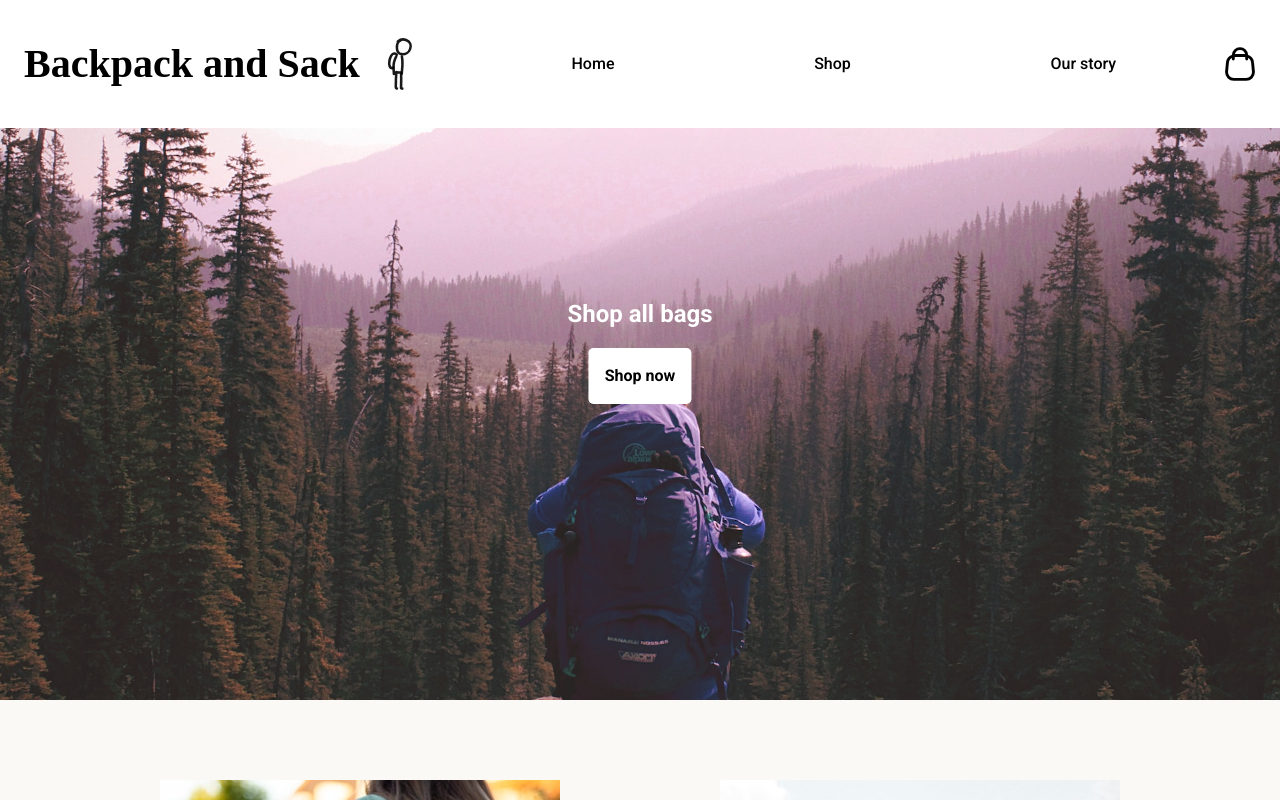
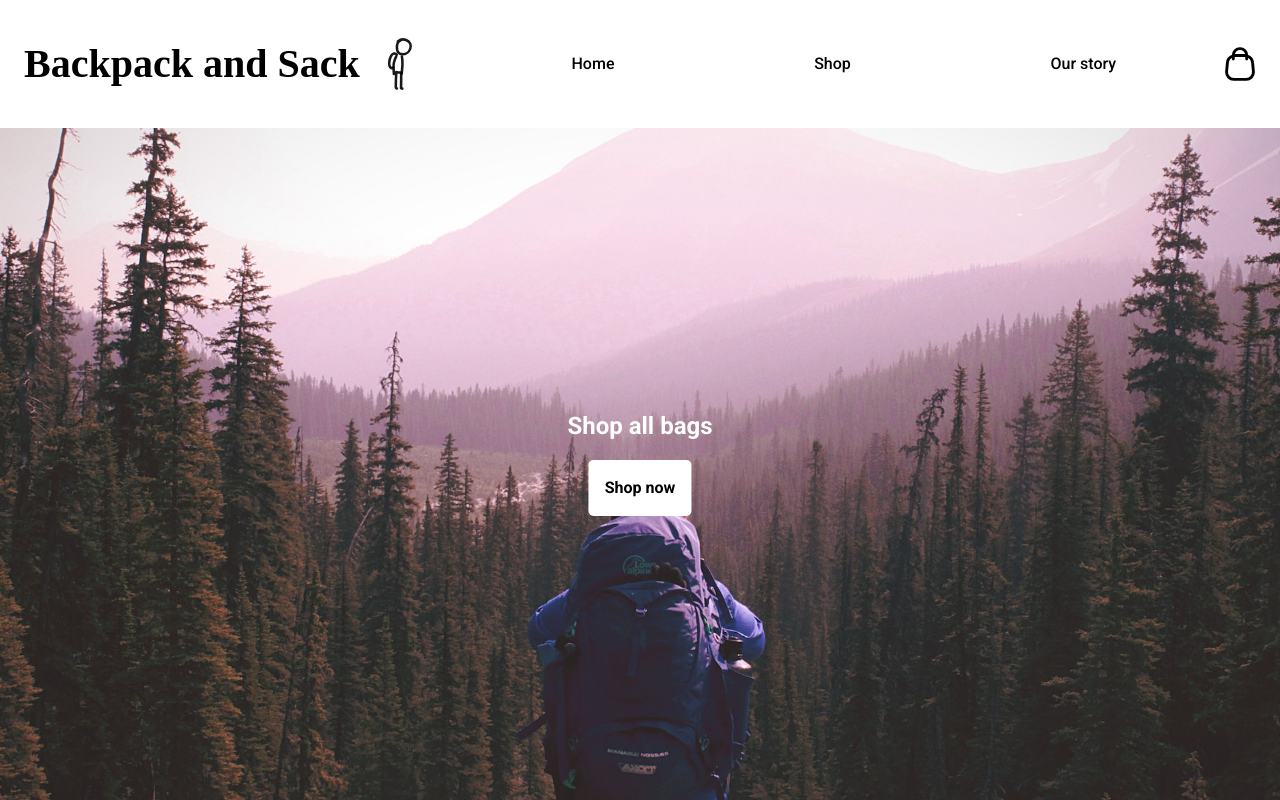
Before and after one commit to dave-forbes/shopping-cart, a React (Vite) app in the folder shopping-cart/: page / in a window 1280 px wide. Shown: the top 800 px of the page. Built offline with nearby package versions, Linux system fonts and the light colour scheme; a web font is replaced by a local one.

Commit message:
added content wrapper and padding to home section

```diff
--- a/shopping-cart/src/components/Home/Home.jsx
+++ b/shopping-cart/src/components/Home/Home.jsx
@@ -1,9 +1,10 @@
 import Hero from "../Hero/Hero";
 import Categories from "../Categories/Categories";
+import styles from "./Home.module.css";
 
 export default function Home() {
   return (
-    <section>
+    <section className={styles.home}>
       <Hero />
       <Categories />
     </section>
--- a/shopping-cart/src/components/Home/Home.module.css
+++ b/shopping-cart/src/components/Home/Home.module.css
@@ -0,0 +1,3 @@
+.home {
+  padding-top: 7rem;
+}
```
